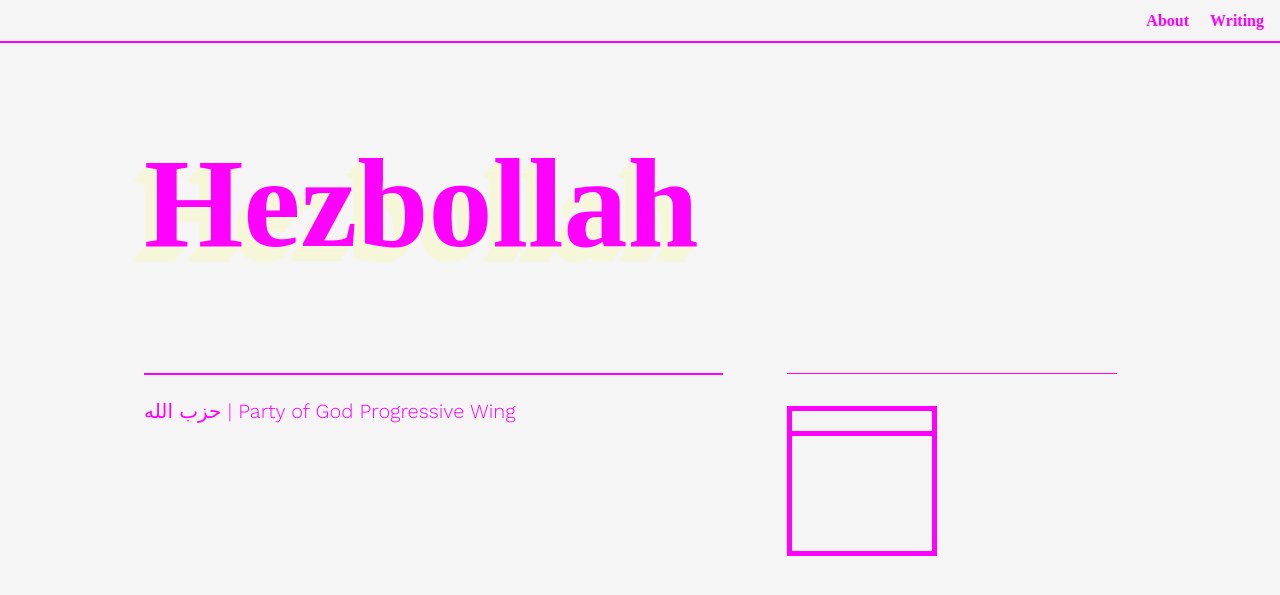
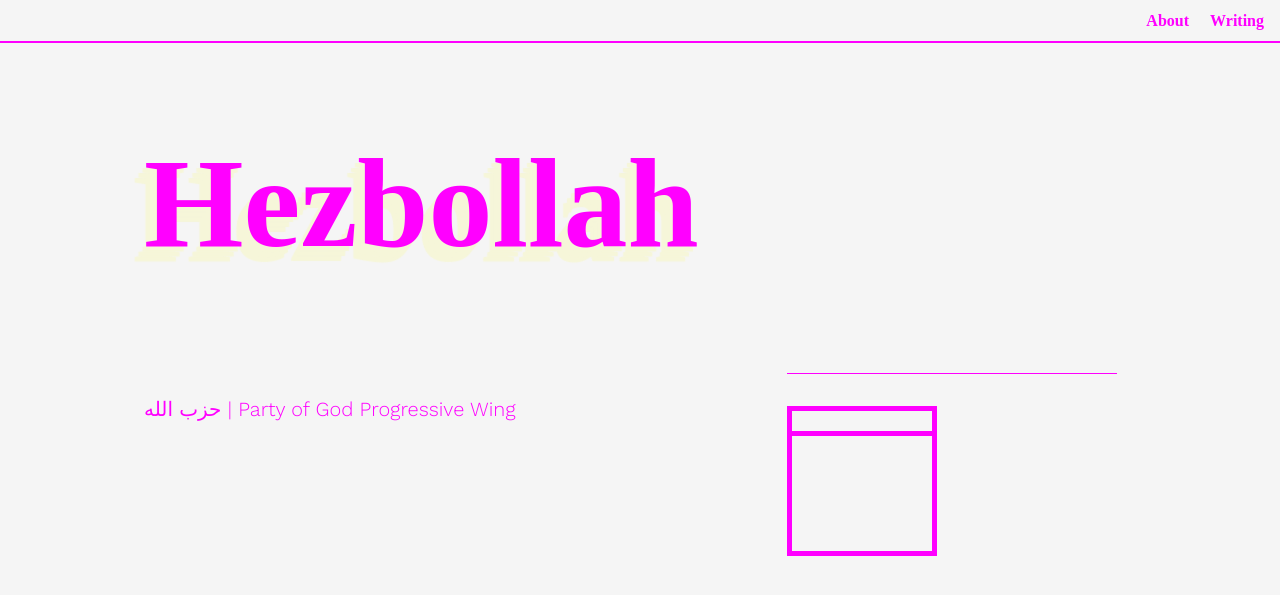
Before and after one commit to jrdntnnr/partyofgod, a Jekyll site: the page built from index.html, in a window 1280 px wide. Shown: the top 595 px of the page. Built offline with Jekyll 4.4.1, drawn with Linux system fonts in a browser that asks for light colours; some web fonts are replaced.

Commit message:
That's it!

```diff
--- a/_layouts/home.html
+++ b/_layouts/home.html
@@ -25,7 +25,7 @@
           <h1 class="h0 inline-block col-9 sm-width-full py-4 mt-3 header-title">{{ site.title }}</h1>
 
           <div class="clearfix mb-4 py-1">
-            <div class="col-7 sm-width-full left border-top-thick">
+            <div class="col-7 sm-width-full left">
 
               <!-- Set site description in config.yml -->
               <p class="h4 lh-condensed font-smoothing mt-2 py-1">{{ site.description }}</p>
```
